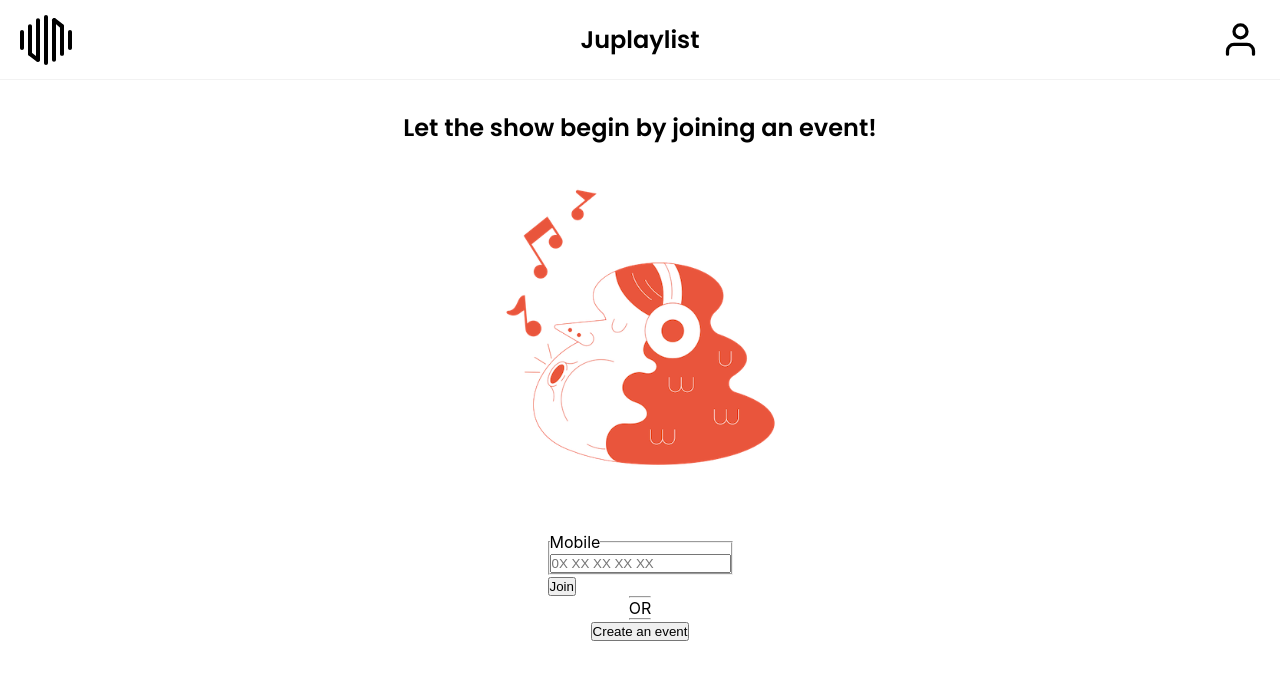
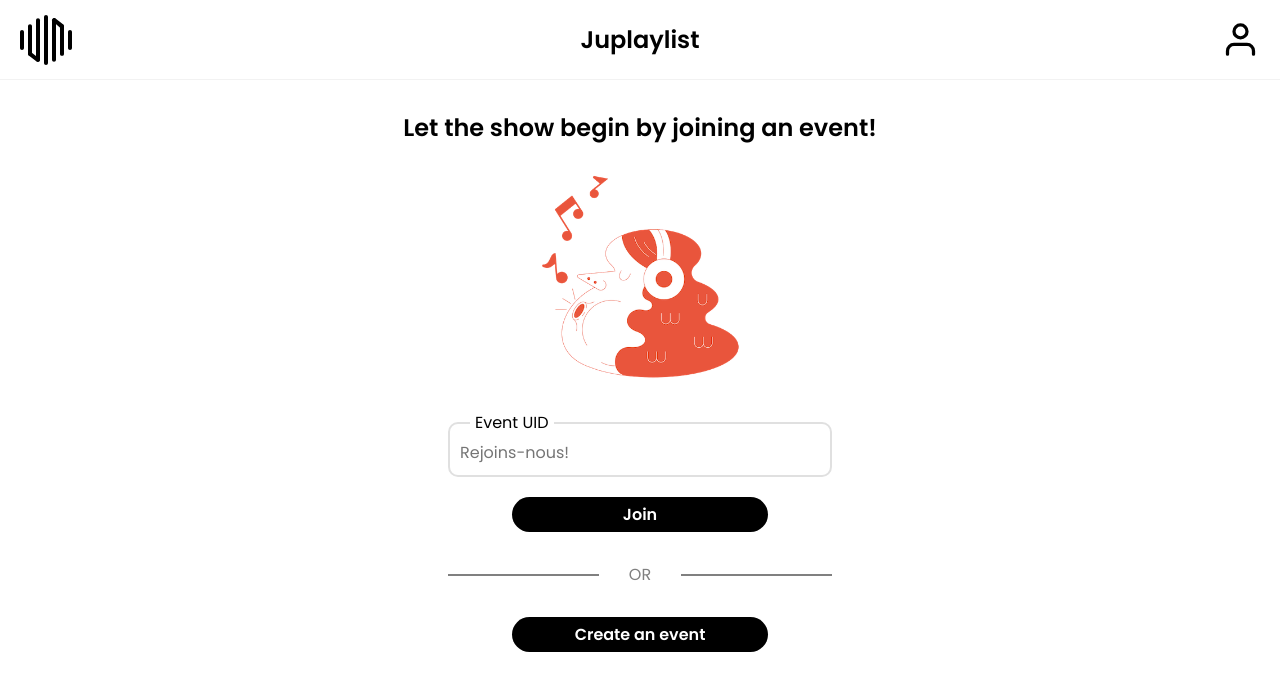
Before and after one commit to Jupitr-Corp/Juplaylist, a React (Create React App) app in the folder juplaylist/: page / in a window 1280 px wide. Shown: the top 690 px of the page. Built offline with nearby package versions, Linux system fonts and the light colour scheme.

Commit message:
create ui done

```diff
--- a/juplaylist/src/app/components/Joining.jsx
+++ b/juplaylist/src/app/components/Joining.jsx
@@ -11,8 +11,8 @@ function Joining(props) {
       </div>
       <div className="event-field">
         <fieldset>
-          <legend>Mobile</legend>
-          <input type="tel" maxLength={10} placeholder="0X XX XX XX XX" />
+          <legend>Event UID</legend>
+          <input type="tel" maxLength={10} placeholder="Rejoins-nous!" />
         </fieldset>
         <button>Join</button>
       </div>
--- a/juplaylist/src/app/css/Joining.css
+++ b/juplaylist/src/app/css/Joining.css
@@ -11,7 +11,7 @@
   flex-direction: column;
   align-items: center;
   width: 80%;
-  padding: 30px;
+  padding: 30px 30px 0 30px;
 }
 
 .joining .header h2 {
@@ -19,13 +19,113 @@
   font-size: 1.5rem;
   font-weight: 600;
   font-family: "Poppins", sans-serif;
-  padding-bottom: 30px;
+  padding-bottom: 20px;
 }
 
 .joining .header img {
   min-width: 220px;
   max-width: 300px;
   height: auto;
-  width: 30vw;
+  width: 15vw;
   margin-bottom: 20px;
 }
+
+.event-field,
+.create-field {
+  display: flex;
+  flex: 1;
+  flex-direction: column;
+  align-items: center;
+  width: 100%;
+}
+
+.event-field fieldset {
+  display: flex;
+  flex: 1;
+  flex-direction: column;
+  align-items: flex-start;
+  width: 30%;
+  font-family: "Poppins", sans-serif;
+  border-radius: 10px;
+  border: 2px solid #e0e0e0;
+  padding: 5px 10px 10px 10px;
+  margin-bottom: 20px;
+}
+
+.event-field legend {
+  margin-left: 10px;
+  padding: 0 5px;
+}
+
+.event-field input {
+  border: none;
+  font-size: 1rem;
+  width: 100%;
+  background-color: transparent;
+  font-family: "Poppins", sans-serif;
+}
+
+.event-field input:focus {
+  outline: none;
+}
+
+.joining button {
+  width: 20%;
+  border: none;
+  border-radius: 25px;
+  background-color: #000;
+  color: #fff;
+  font-size: 1rem;
+  font-weight: 600;
+  font-family: "Poppins", sans-serif;
+  padding: 5px;
+  cursor: pointer;
+  transition: all 0.2s ease-in-out;
+}
+
+.joining button:hover {
+  background-color: #808080;
+}
+
+.joining .separator {
+  display: flex;
+  flex: 1;
+  flex-direction: row;
+  align-items: center;
+  justify-content: space-evenly;
+  width: 30%;
+  padding: 30px 0;
+}
+
+.separator hr {
+  border: #808080 0.5px solid;
+  width: 100%;
+}
+
+.separator p {
+  color: #808080;
+  font-family: "Poppins", sans-serif;
+  padding: 0 30px;
+}
+
+@media screen and (max-width: 768px) {
+  .joining .header h2 {
+    font-size: 1.2rem;
+  }
+
+  .joining .header img {
+    width: 25vw;
+  }
+
+  .event-field fieldset {
+    width: 70%;
+  }
+
+  .joining button {
+    width: 50%;
+  }
+
+  .joining .separator {
+    width: 70%;
+  }
+}
```
Also changed, not shown: juplaylist/public/index.html (+1 -22 lines), juplaylist/public/manifest.json.
